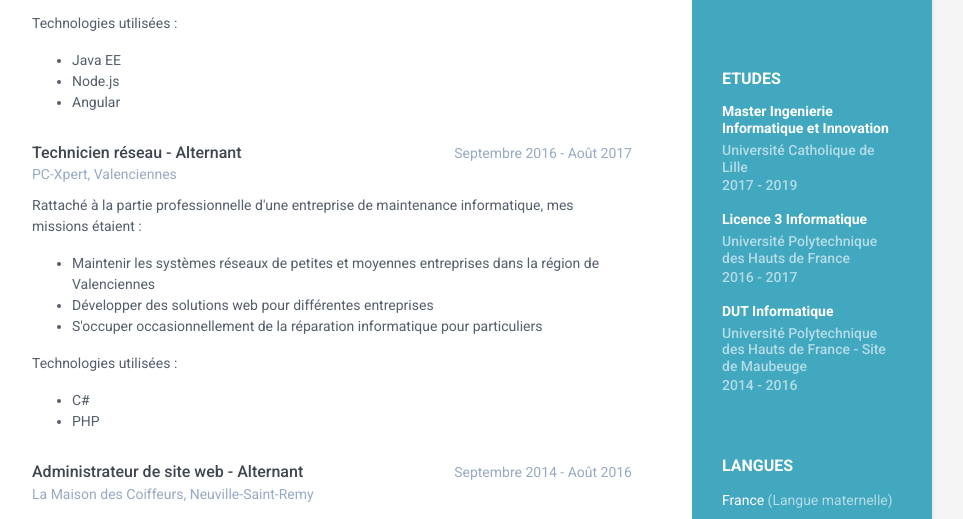
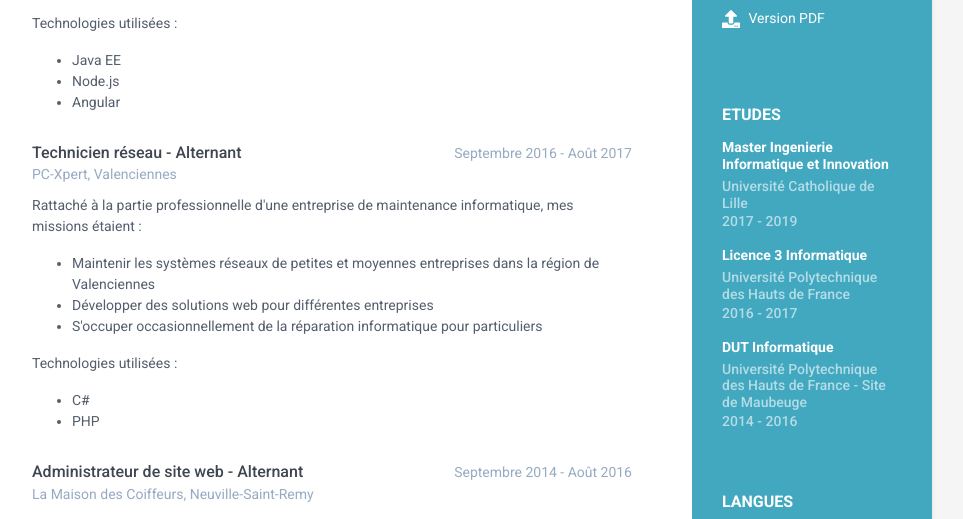
Before and after one commit to Florianblt/Florianblt.github.io, a plain HTML site: page index.html in a window 1280 px wide. Shown: the part 581-1100 px from the top of the page, without its empty margins (188-1151 px from the left). Drawn offline with Linux system fonts and the light colour scheme.

Commit message:
Update index.html

```diff
--- a/index.html
+++ b/index.html
@@ -72,6 +72,10 @@
             <li class="car">
               <i class="fas fa-car"></i>
               Permis B, Mobile sur la région de Lille
+            </li>
+            <li class="upload">
+              <i class="fas fa-upload"></i>
+              <a href="CV_Florian_BLOT.pdf">Version PDF</a>
             </li>
           </ul>
         </div>
```
